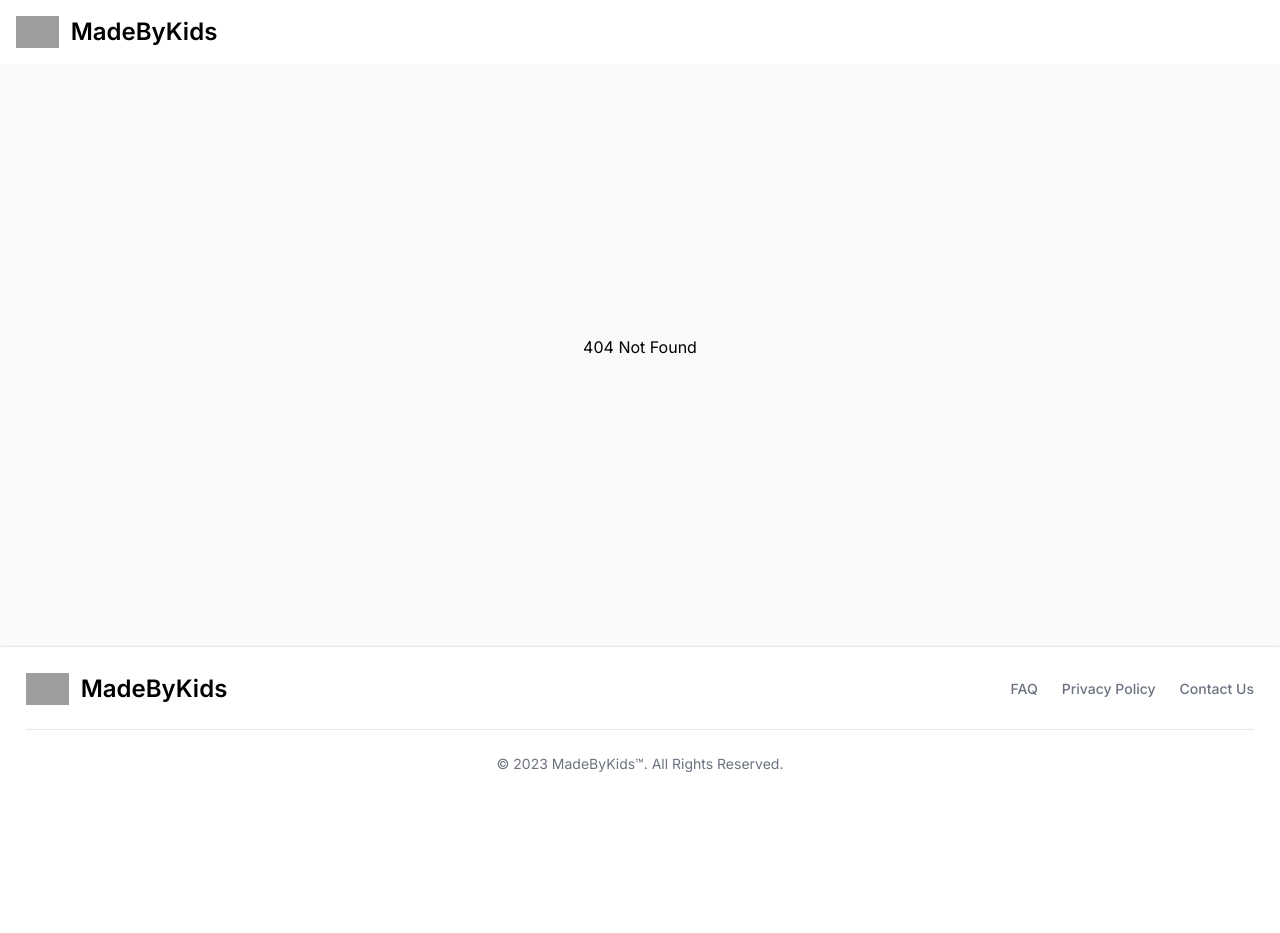
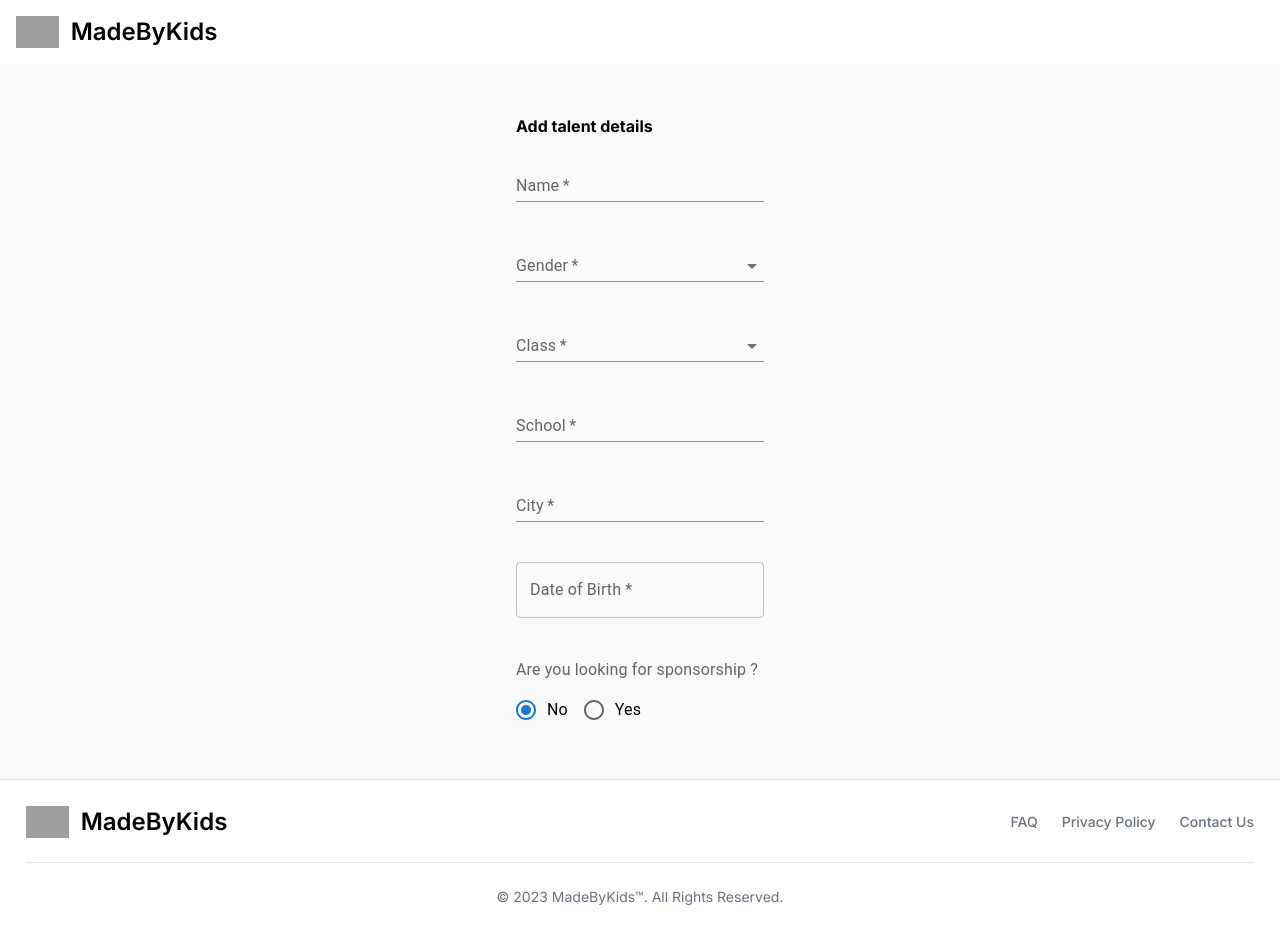
Before and after one commit to virajp4/MadeByKids, a React (Vite) app in the folder Frontend/: page /talent in a window 1280 px wide. Before the commit this address had no page. Before the commit the page ends 800 px from the top, so only its background shows below. Built offline with nearby package versions, Linux system fonts and the light colour scheme; grey boxes are pictures that could not be loaded.

Commit message:
talent form created

```diff
--- a/Frontend/src/App.jsx
+++ b/Frontend/src/App.jsx
@@ -9,7 +9,7 @@ import ProductsPage from "./components/ProductsPage/ProductsPage";
 import Product from "./components/ProductsPage/Product";
 import AuthPage, { action as authAction } from "./components/AuthPage/AuthPage";
 import { action as LogoutAction } from "./components/AuthPage/Logout";
-
+import TalentDetails from "./components/talentpage/talentDetails";
 import { checkAuthLoader, tokenLoader } from "./utils/auth";
 
 function App() {
@@ -50,6 +50,10 @@ function App() {
           path: "logout",
           action: LogoutAction,
         },
+        {
+          path: "talent",
+          element: <TalentDetails />
+        },
         { path: "*", element: <h1>404 Not Found</h1> },
       ],
     },
--- /dev/null
+++ b/Frontend/src/components/talentpage/talentDetails.css
@@ -0,0 +1,12 @@
+*{
+    margin: 0;
+    padding: 0;
+}
+.details{
+    display:flex;
+    flex-direction:column;
+
+}
+h1{
+    margin-top: 20%;
+}
--- /dev/null
+++ b/Frontend/src/components/talentpage/talentDetails.jsx
@@ -0,0 +1,100 @@
+import React from 'react'
+import { useState } from 'react';
+import './talentDetails.css'
+import TextField from '@mui/material/TextField';
+import InputLabel from '@mui/material/InputLabel';
+import MenuItem from '@mui/material/MenuItem';
+import Radio from '@mui/material/Radio';
+import RadioGroup from '@mui/material/RadioGroup';
+import FormControlLabel from '@mui/material/FormControlLabel';
+import FormControl from '@mui/material/FormControl';
+import FormLabel from '@mui/material/FormLabel';
+import Select from '@mui/material/Select';
+import { DemoContainer } from '@mui/x-date-pickers/internals/demo';
+import { AdapterDayjs } from '@mui/x-date-pickers/AdapterDayjs';
+import { LocalizationProvider } from '@mui/x-date-pickers/LocalizationProvider';
+import { DatePicker } from '@mui/x-date-pickers/DatePicker';
+
+function TalentDetails() {
+  const [name, setName] = useState('')
+  const [gender, setGender] = useState('')
+  const [std, setStd] = useState('')
+  const [school, setSchool] = useState('')
+  const [city, setCity] = useState('')
+  const [date, setDate] = useState(null)
+  const [sponschoice, setSponschoice] = useState('no')
+  return (
+    <div >
+        <h1><strong>Add talent details</strong></h1>
+        <form className='details'>
+        <TextField id="standard-basic" value={name} onChange={(e)=>setName(e.target.value)} className='text_fields' label="Name" variant="standard" required sx={{my:2}}/>
+
+        <FormControl variant="standard" sx={{  my:2,minWidth: 120 }} >
+        <InputLabel id="demo-simple-select-standard-label" required>Gender</InputLabel>
+        <Select
+          labelId="demo-simple-select-standard-label"
+          id="demo-simple-select-standard"
+          value={gender}
+          label="Gender"
+          onChange={(e)=>setGender(e.target.value)}
+        >
+          <MenuItem value={"female"}>Female</MenuItem>
+          <MenuItem value={"male"}>Male</MenuItem>
+          <MenuItem value={"nota"}>Prefer not to say</MenuItem>
+        </Select>
+      </FormControl>
+        <FormControl variant="standard" sx={{ my:2, minWidth: 120 }}>
+        <InputLabel id="demo-simple-select-standard-label" required>Class</InputLabel>
+        <Select
+          labelId="demo-simple-select-standard-label"
+          id="demo-simple-select-standard"
+          value={std}
+          label="Class"
+          onChange={(e)=>setStd(e.target.value)}
+        >
+          <MenuItem value={"prep"}>Pre-Primary(Nursery)</MenuItem>
+          <MenuItem value={"kg"}>Kindergarten(KG)</MenuItem>
+          <MenuItem value={1}>1</MenuItem>
+          <MenuItem value={2}>2</MenuItem>
+          <MenuItem value={3}>3</MenuItem>
+          <MenuItem value={4}>4</MenuItem>
+          <MenuItem value={5}>5</MenuItem>
+          <MenuItem value={6}>6</MenuItem>
+          <MenuItem value={7}>7</MenuItem>
+          <MenuItem value={8}>8</MenuItem>
+          <MenuItem value={9}>9</MenuItem>
+          <MenuItem value={10}>10</MenuItem>
+          <MenuItem value={11}>11</MenuItem>
+          <MenuItem value={12}>12</MenuItem>
+        </Select>
+      </FormControl>
+      <TextField id="standard-basic" className='text_fields' value={school} onChange={(e)=>setSchool(e.target.value)} label="School" variant="standard" required sx={{my:2}}/>
+      <TextField id="standard-basic" className='text_fields' value={city} onChange={(e)=>setCity(e.target.value)} label="City" variant="standard" required sx={{my:2}}/>
+      <LocalizationProvider dateAdapter={AdapterDayjs} >
+      <DemoContainer components={['DatePicker']} sx={{my:2}}>
+        <DatePicker label="Date of Birth *" required className='datepicker' value={date} onChange={(e)=>setDate(e.target.value)}/>
+      </DemoContainer>
+    </LocalizationProvider>
+      <FormControl>
+      <FormLabel id="demo-radio-buttons-group-label" sx={{mt:3,mb:1}}>Are you looking for sponsorship ?</FormLabel>
+      <RadioGroup
+        aria-labelledby="demo-radio-buttons-group-label"
+        defaultValue="no"
+        name="radio-buttons-group"
+        row={true}
+        sx={{mb:4}}
+        value={sponschoice}
+        onChange={(e)=>setSponschoice(e.target.value)}
+        >
+        <FormControlLabel value="no" control={<Radio />} label="No" />
+        <FormControlLabel value="yes" control={<Radio />} label="Yes" />
+
+      </RadioGroup>
+    </FormControl>
+
+        </form>
+    </div>
+  )
+}
+
+export default TalentDetails
```
Also changed, not shown: Frontend/package.json (+12 -0 lines), 1 other file (tests, documents, lock files or other folders).
